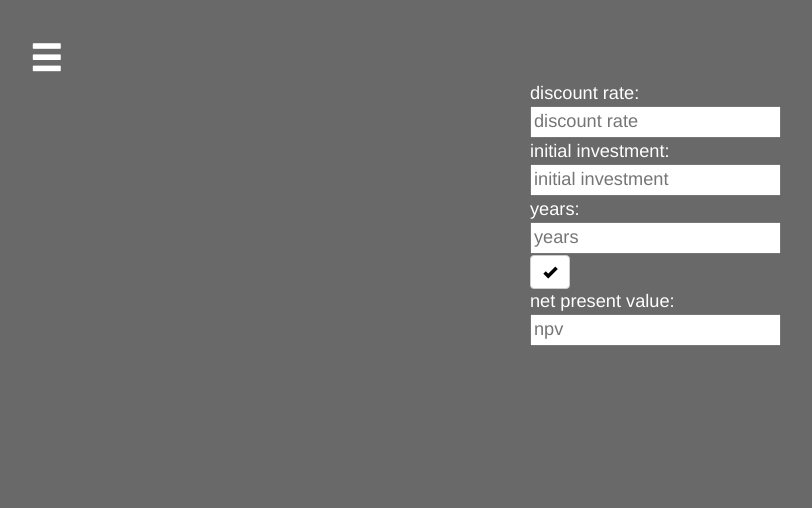
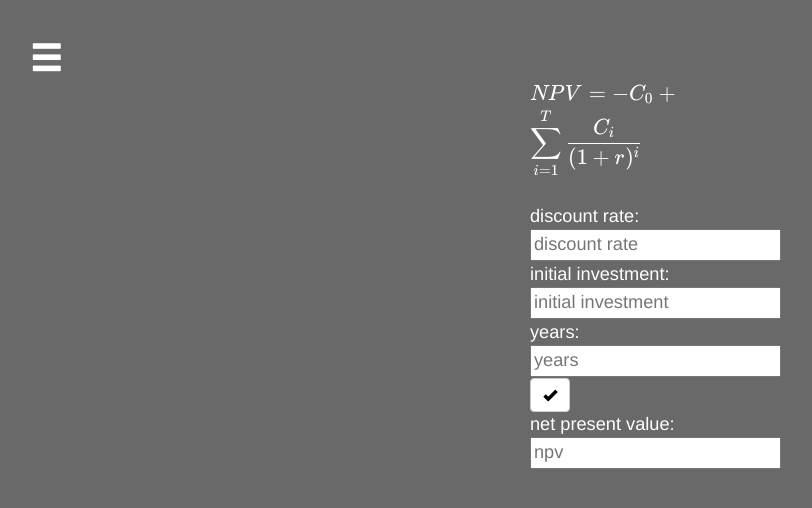
Before and after one commit to kulsuri/financial-calculation-app, a website: page templates/index.html in a window 1280 px wide. Shown: the whole page, without its empty margins (10-822 px from the left). Drawn offline with nearby package versions, Linux system fonts and the light colour scheme; files that its build step writes are made by us from their sources; files whose address does not match are found by name.

Commit message:
added katex
math equation of NPV

```diff
--- a/templates/index.html
+++ b/templates/index.html
@@ -19,6 +19,9 @@
     <script src="scripts/jquery.mmenu.all.min.js" type="text/javascript"></script>
     <!-- mmenu css -->
     <link href="styles/jquery.mmenu.all.css" type="text/css" rel="stylesheet" />
+    <!-- KaTeX-->
+    <link rel="stylesheet" href="https://cdnjs.cloudflare.com/ajax/libs/KaTeX/0.6.0/katex.min.css">
+    <script src="https://cdnjs.cloudflare.com/ajax/libs/KaTeX/0.6.0/katex.min.js"></script>
 </head>
 <body>
     <div>
@@ -40,7 +43,12 @@
             <a href="#my-menu" id="menuButton" class="glyphicon glyphicon-menu-hamburger" aria-hidden="true"></a>
         </nav>
         <div id="npv" ng-controller="Ctrl4" class="">
+
             <form ng-submit="sendPost()">
+                <div class="math">
+                    NPV = - C_0 + \sum_{i=1}^T \frac{C_i}{(1+r)^i}
+                </div>
+                <br>
                 discount rate: <input type="number" ng-model="discountRate" placeholder="discount rate"><br>
                 initial investment: <input type="number" ng-model="initialInvestment" placeholder="initial investment"><br>
                 years: <input type="number" ng-model="years" ng-change="addCashFlowFields()" placeholder="years">
@@ -78,4 +86,28 @@
             var API = $("#my-menu").data( "mmenu" );
         });
     </script>
+<!--
+    <script>
+        katex.render("NPV = \sqrt{1+x} \quad (x \ge  -1) ", mykatex1);
+    </script>
+-->
+    <script>
+        (function(){
+            $(".math").each(function() {
+                var texTxt = $(this).text();
+                el = $(this).get(0);
+                if(el.tagName == "DIV"){
+                    addDisp = "\\displaystyle";
+                } else {
+                    addDisp = "";
+                }
+                try {
+                    katex.render(addDisp+texTxt, el);
+                }
+                catch(err) {
+                    $(this).html("<span class='err'>"+err);
+                }
+            });
+        })();
+    </script>
 </html>
```
